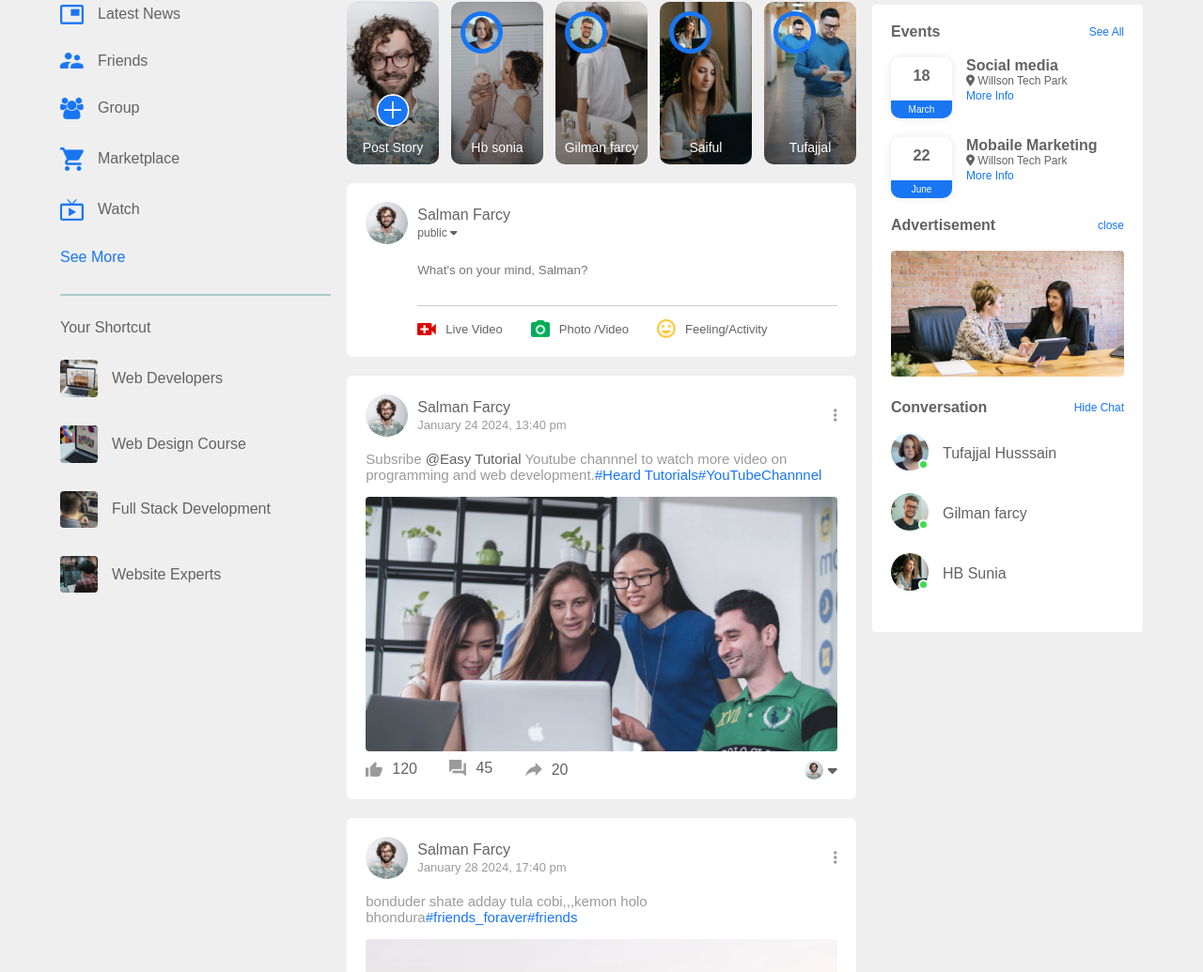
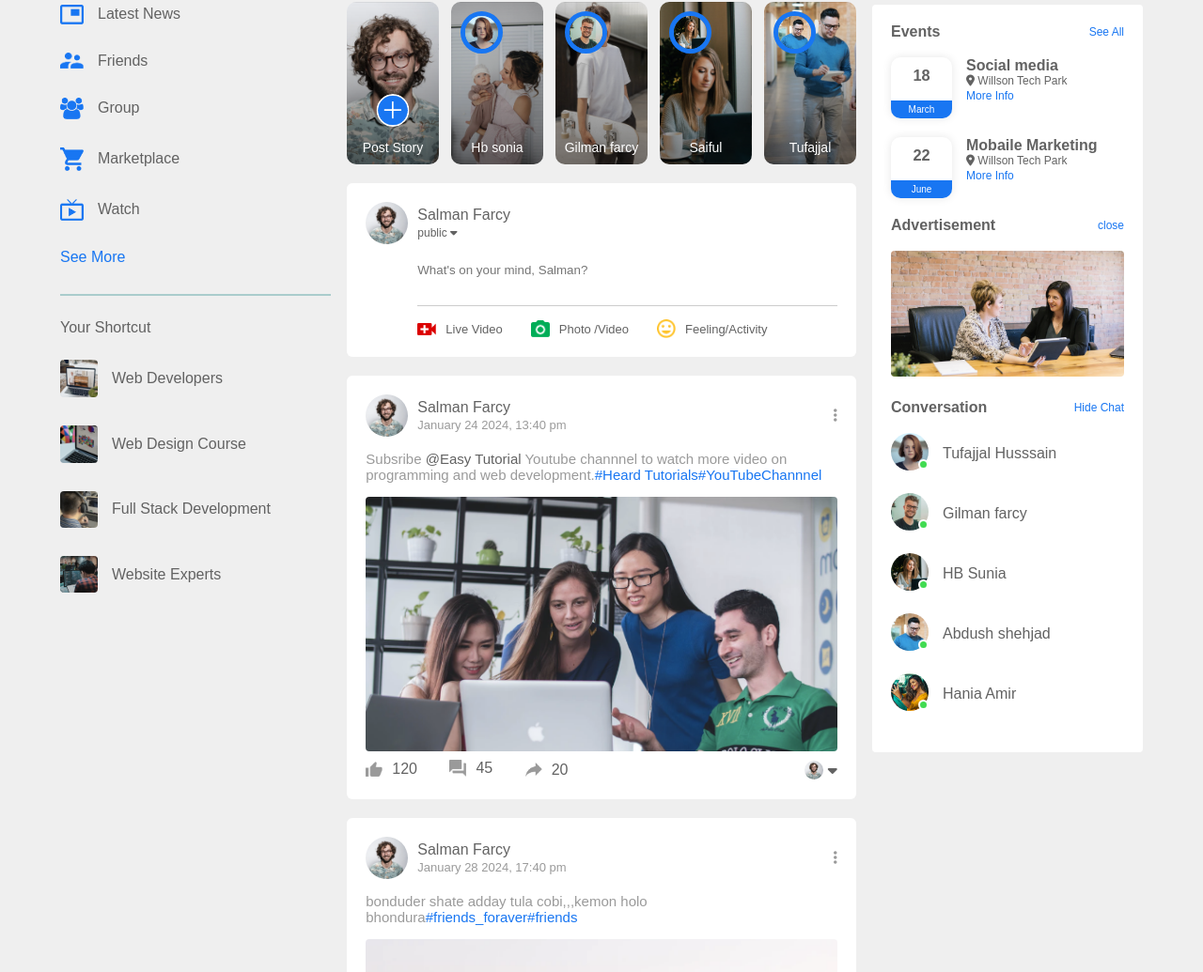
Before and after one commit to farcy/social-book, a plain HTML site: page index.html in a window 1280 px wide. Shown: the part 65-1100 px from the top of the page at 94% size. Drawn offline with Linux system fonts and the light colour scheme.

Commit message:
social media website update

```diff
--- a/index.html
+++ b/index.html
@@ -318,6 +318,18 @@
                 </div>
                 <p>HB Sunia</p>
             </div>
+            <div class="online-list">
+                <div class="online">
+                    <img src="images/member-4.png">
+                </div>
+                <p>Abdush shehjad</p>
+            </div>
+            <div class="online-list">
+                <div class="online">
+                    <img src="images/member-8.png">
+                </div>
+                <p>Hania Amir</p>
+            </div>
 
 
         </div>
```
